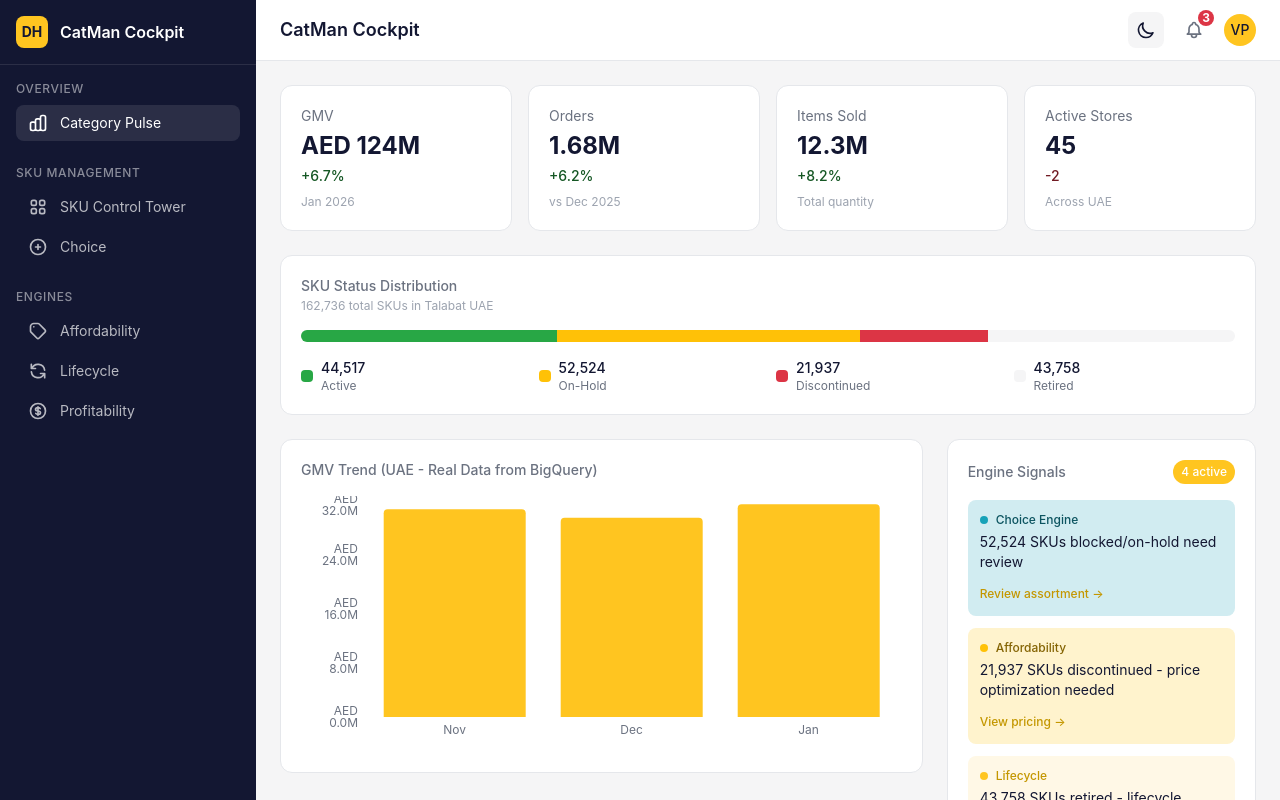
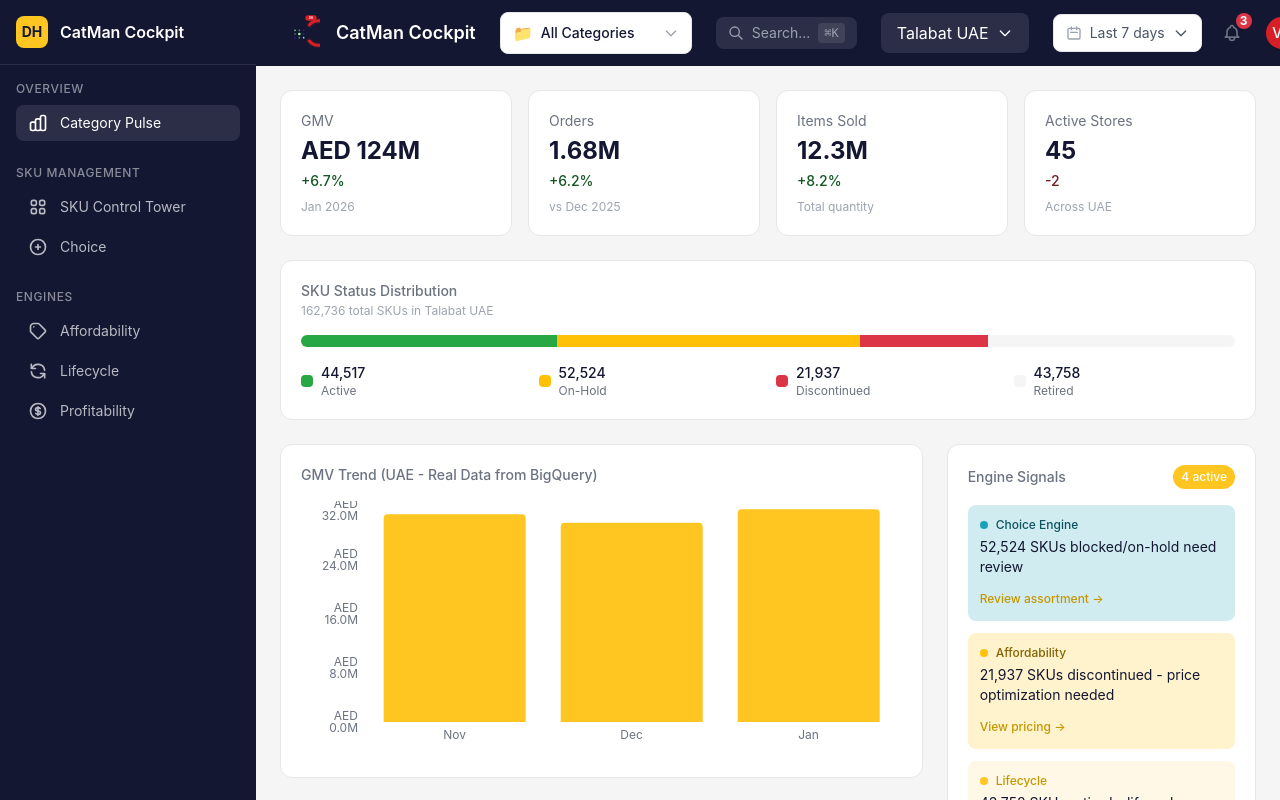
Before and after one commit to Vpazhedath/catman-cockpit, a Next.js app: page / in a window 1280 px wide. Built offline with nearby package versions, Linux system fonts and the light colour scheme.

Commit message:
Fix: Use Header component with CategorySelector in layout
The layout was using an inline header without the CategorySelector.
Now properly imports and uses the Header component which includes
the L0/L1/L2 category filter dropdown.

Co-Authored-By: Claude Opus 4.7 <noreply@anthropic.com>

```diff
--- a/app/layout.tsx
+++ b/app/layout.tsx
@@ -2,8 +2,7 @@ import type { Metadata } from "next";
 import Link from "next/link";
 import "./globals.css";
 import { Providers } from "@/components/Providers";
-import { ThemeToggle } from "@/components/ThemeToggle";
-import { NotificationPanel } from "@/components/NotificationPanel";
+import { Header } from "@/components/Header";
 
 export const metadata: Metadata = {
   title: "CatMan Cockpit - Delivery Hero",
@@ -83,19 +82,7 @@ export default function RootLayout({
 
             {/* Main content */}
             <div className="flex-1 flex flex-col overflow-hidden">
-              {/* Header */}
-              <header className="bg-cp-color-surface-primary border-b border-cp-color-border-primary px-6 py-3 flex items-center justify-between gap-6">
-                <div className="flex items-center gap-4 shrink-0">
-                  <span className="text-lg font-semibold text-cp-color-text-primary">CatMan Cockpit</span>
-                </div>
-                <div className="flex items-center gap-3 shrink-0">
-                  <ThemeToggle />
-                  <NotificationPanel />
-                  <button className="w-8 h-8 bg-cp-color-surface-brand rounded-full flex items-center justify-center text-sm font-medium text-dh-blue">
-                    VP
-                  </button>
-                </div>
-              </header>
+              <Header />
 
               <main className="flex-1 overflow-y-auto p-6 bg-cp-color-background-default">
                 {children}
```
